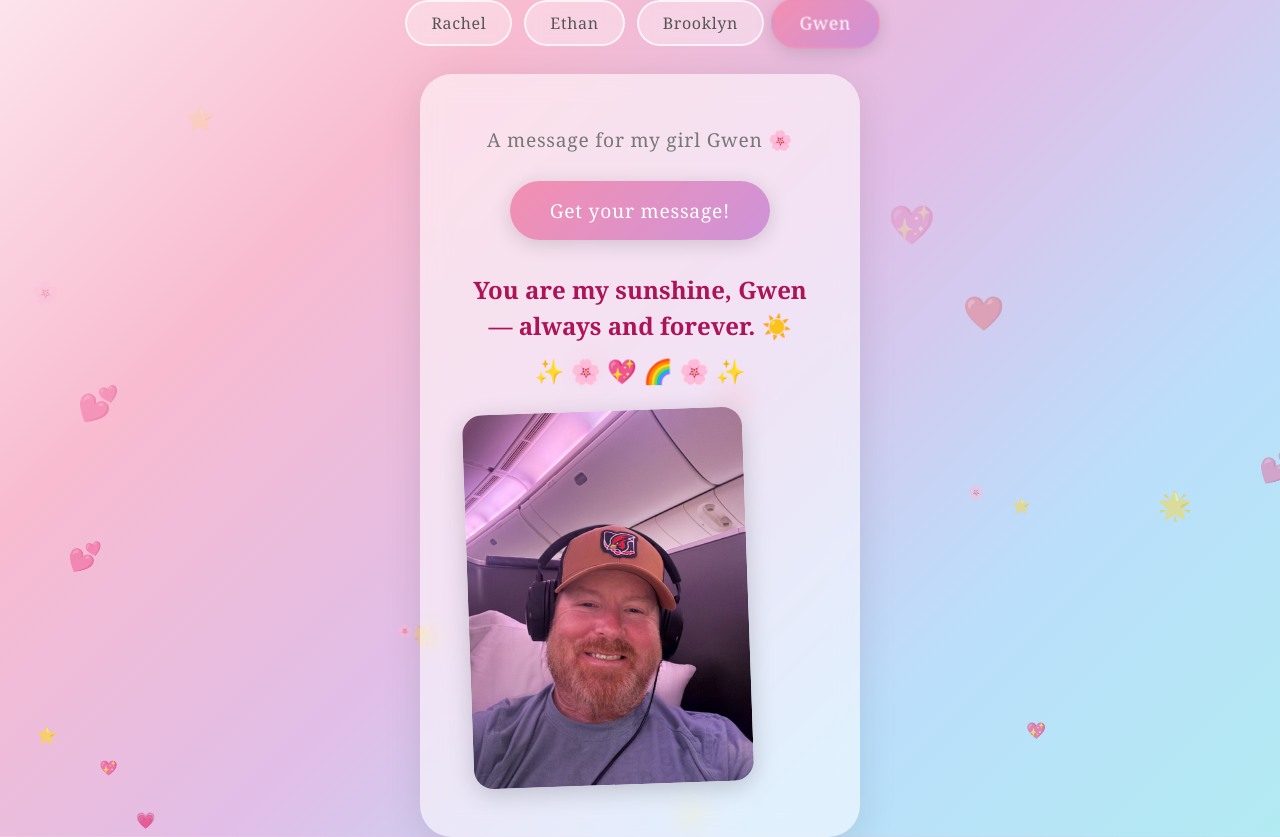
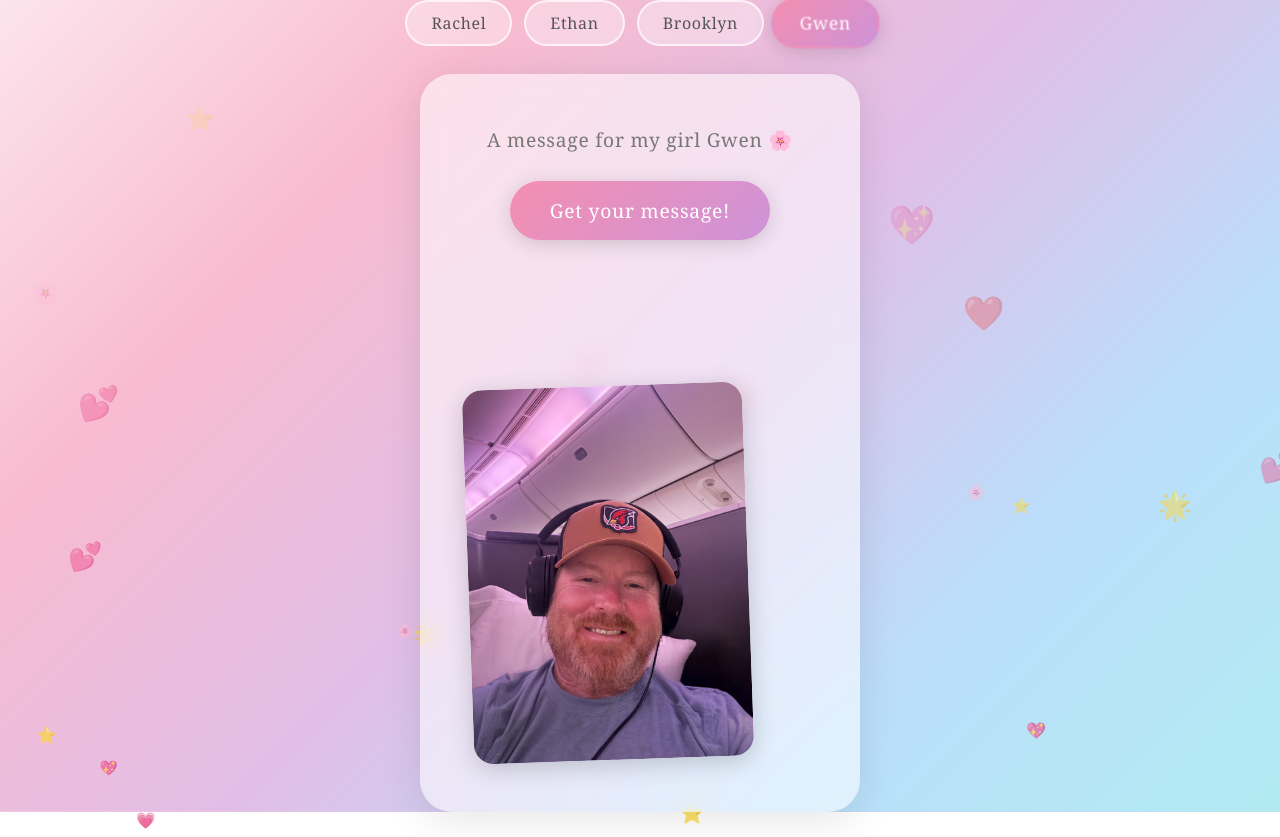
Before and after one commit to straussbryanpaul-max/Test-App, a website: page index.html in a window 1280 px wide. Both pictures are taken after a click on the button "Get your message!". After the commit the page ends 812 px from the top, so only its background shows below. Drawn offline with Linux system fonts and the light colour scheme.

Commit message:
Show photos as random alternates to messages, not alongside them
Photos and messages share a single random pool — each button press shows one or the other, never both.

Co-Authored-By: Claude Sonnet 4.6 <noreply@anthropic.com>

```diff
--- a/index.html
+++ b/index.html
@@ -333,6 +333,7 @@
       msg.classList.remove('show');
       sparkles.classList.remove('show');
       photo.classList.remove('show');
+      photo.style.display = 'none';
       msg.textContent = '';
       lastPhotoIndex = -1;
 
@@ -345,28 +346,35 @@
       const sparkles = document.getElementById('sparkles');
       const photoEl = document.getElementById('dadPhoto');
 
+      // Build a combined pool: each message is one entry, each photo is one entry
+      const pool = getPhotoPool(currentPerson);
+      const combined = [
+        ...data.messages.map(m => ({ type: 'message', value: m })),
+        ...pool.map(p => ({ type: 'photo', value: p })),
+      ];
+
       let index;
-      do { index = Math.floor(Math.random() * data.messages.length); } while (index === lastIndex);
+      do { index = Math.floor(Math.random() * combined.length); } while (index === lastIndex);
       lastIndex = index;
 
+      const pick = combined[index];
+
+      // Reset both
       msg.classList.remove('show');
       sparkles.classList.remove('show');
       photoEl.classList.remove('show');
       void msg.offsetWidth;
 
-      msg.textContent = data.messages[index];
-      sparkles.textContent = data.sparkles;
-      msg.classList.add('show');
-      sparkles.classList.add('show');
-
-      // Pick a random photo from the pool
-      const pool = getPhotoPool(currentPerson);
-      if (pool.length > 0) {
-        let pi;
-        do { pi = Math.floor(Math.random() * pool.length); } while (pi === lastPhotoIndex && pool.length > 1);
-        lastPhotoIndex = pi;
+      if (pick.type === 'message') {
+        photoEl.style.display = 'none';
+        msg.textContent = pick.value;
+        sparkles.textContent = data.sparkles;
+        msg.classList.add('show');
+        sparkles.classList.add('show');
+      } else {
+        msg.textContent = '';
         photoEl.style.display = 'block';
-        photoEl.src = pool[pi];
+        photoEl.src = pick.value;
         void photoEl.offsetWidth;
         photoEl.classList.add('show');
       }
```
